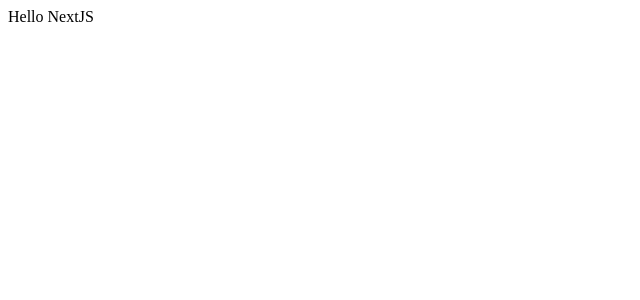
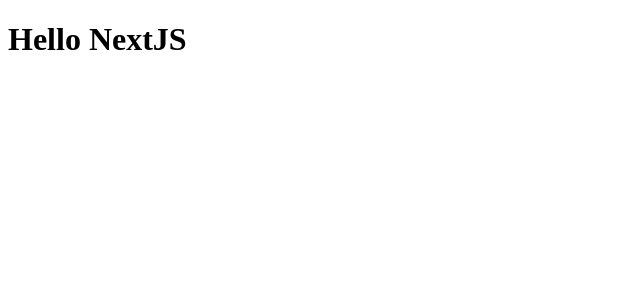
Before and after one commit to DinhSonHai/project-learn-nextjs, a Next.js app: page / in a window 1280 px wide. Shown: the top 300 px of the page, without its empty margins (0-640 px from the left). Built offline with nearby package versions, Linux system fonts and the light colour scheme.

Commit message:
Change detail .js to dynamic routing

```diff
--- /dev/null
+++ b/src/pages/[detail].js
@@ -0,0 +1,5 @@
+export default function detail() {
+    return (
+        <h1>Detail Page</h1>
+    )
+}
--- a/src/pages/index.js
+++ b/src/pages/index.js
@@ -1,5 +1,5 @@
-export default function() {
+export default function Index() {
     return (
-        <div>Hello NextJS</div>
+        <h1>Hello NextJS</h1>
     );
 }
```
